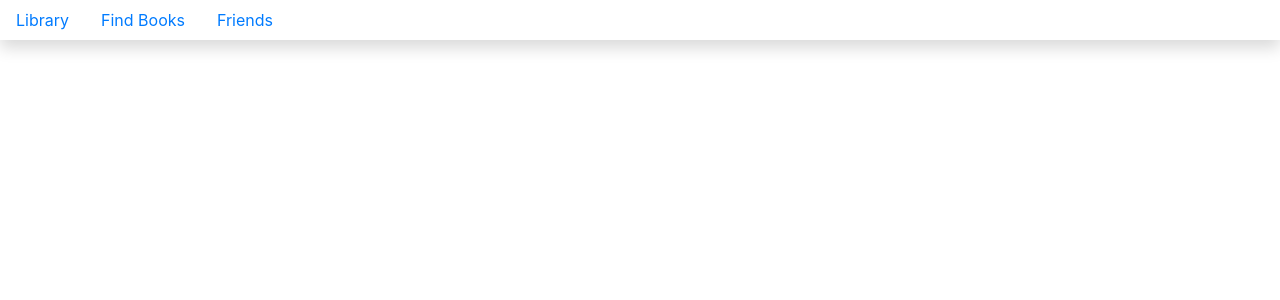
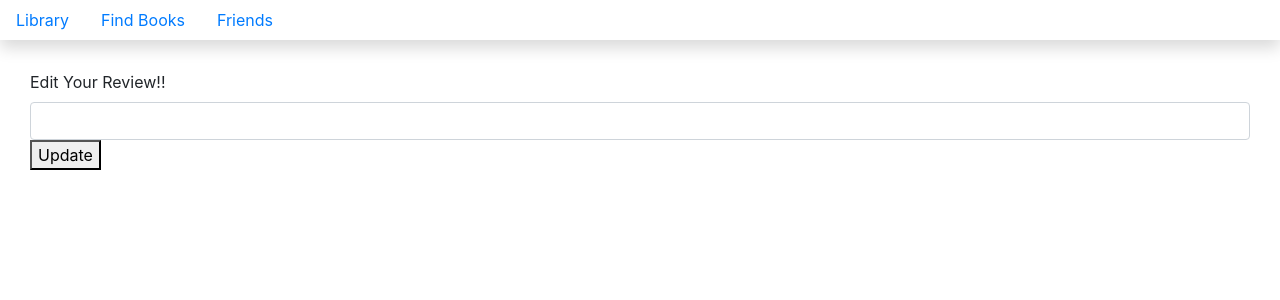
Before and after one commit to Theskiman/my-capstone, a React (Create React App) app: page /review/edit in a window 1280 px wide. Shown: the top 300 px of the page. Built offline with nearby package versions, Linux system fonts and the light colour scheme; no server answers; sample sign-in values are in the browser's storage.

Commit message:
Finished all CRUD for review functionality

```diff
--- a/src/components/ApplicationViews.js
+++ b/src/components/ApplicationViews.js
@@ -8,6 +8,7 @@ import PersonalLibrary from "./books/PersonalLibrary"
 import SearchBooks from "./books/SearchBooks"
 import ReviewBook from "./reviews/review";
 import ReviewManager from "../modules/ReviewManager";
+import ReviewEdit from "./reviews/ReviewEdit";
 
 export default class ApplicationViews extends Component {
     isAuthenticated = () => sessionStorage.getItem("userId") !== null
@@ -93,12 +94,21 @@ export default class ApplicationViews extends Component {
           })
       }
 
-      editReview = (editedReview) => {
-          return ReviewManager.editReview(editedReview)
+      editReview = (editedReview, id) => {
+        console.log(editedReview)
+          return ReviewManager.editReview(editedReview, id)
           .then(review => {
               return review
           })
       }
+
+      deleteReview = (review) => {
+        return ReviewManager.deleteReview(review)
+        .then(review => {
+          return review
+        }
+        )
+    }
 
     render() {
         return (
@@ -144,8 +154,25 @@ export default class ApplicationViews extends Component {
            exact path="/review" render={props => {
             if(this.isAuthenticated()) {
             return <ReviewBook {...props}
+            deleteReview={this.deleteReview}
             getReview={this.getReview}
             postReview={this.postReview}
+            reviews={this.state.reviews}
+            books={this.state.books}
+            getAllReviews={this.getAllReviews}
+            />
+          } else {
+            return <Redirect to="/login"/>
+          }
+        }}
+        />
+        <Route
+           exact path="/review/edit" render={props => {
+            if(this.isAuthenticated()) {
+            return <ReviewEdit
+            {...props}
+            editReview={this.editReview}
+            getReview={this.getReview}
             reviews={this.state.reviews}
             books={this.state.books}
             getAllReviews={this.getAllReviews}
--- /dev/null
+++ b/src/components/reviews/ReviewEdit.js
@@ -0,0 +1,80 @@
+import React, {Component} from "react";
+import ReviewManager from "../../modules/ReviewManager"
+
+
+
+export default class ReviewEdit extends Component {
+
+    state = {
+
+        userId: "",
+      bookId: "",
+      review: "",
+      id: ""
+
+    }
+
+    componentDidMount() {
+        let bookId = sessionStorage.getItem("bookId");
+        bookId = parseInt(bookId);
+
+        ReviewManager.getAllReviews().then(allReviews => {
+        let currentBookReview = allReviews.find(currentBook => currentBook.book.id === bookId)
+
+          this.setState({
+            "review": currentBookReview.review,
+            "userId": parseInt(currentBookReview.userId),
+            "bookId": parseInt(currentBookReview.bookId),
+            "id": parseInt(currentBookReview.id)
+          })
+
+        })
+    }
+    handleFieldChange = evt => {
+        const stateToChange = {};
+        stateToChange[evt.target.id] = evt.target.value;
+        this.setState(stateToChange);
+      };
+
+    handleEditReview = () => {
+
+        let editedReview = {
+            "userId": this.state.userId,
+            "review": this.state.review,
+            "bookId": this.state.bookId,
+            "id": this.state.id
+        }
+        this.props.editReview(editedReview)
+        .then(() => this.props.history.push("/")
+        )}
+
+    render(){
+        console.log(this.state.id)
+        return(
+            <React.Fragment>
+                    <div>
+                        <form>
+                        <label>Edit Your Review!!</label>
+                        <input
+                            type="text"
+                            className="form-control"
+                            onChange={this.handleFieldChange}
+                           required
+                           id="review"
+
+                            // value={this.state.review}
+                            />
+                            <button
+                                type="button"
+                                onClick={this.handleEditReview}
+                                id={this.state.id}
+                                className="editReviewButton"
+                                >Update</button>
+                        </form>
+                    </div>
+
+            </React.Fragment>
+        )
+    }
+
+}
--- a/src/components/reviews/review.js
+++ b/src/components/reviews/review.js
@@ -38,7 +38,8 @@ export default class ReviewBook extends Component {
 
       handleAddReview = (evt) => {
           evt.preventDefault();
-
+          let bookId = sessionStorage.getItem("bookId");
+bookId = parseInt(bookId);
         const newReview = {
             userId: userId,
             bookId: bookId,
@@ -53,17 +54,17 @@ export default class ReviewBook extends Component {
           this.props.history.push("/")
       }
 
-      handleEditReview = (editedReview) => {
-          this.props.editReview(editedReview)
-          .then(review => {
-              this.setState({
-                  reviews: review
-              })
-          })
+
+      handleDeleteReview = (event) => {
+
+
+          this.props.deleteReview(event.target.id)
+          .then(() => this.props.history.push("/"))
       }
 
       render(){
-            // console.log(this.state.reviews)
+          console.log(this.state.reviews)
+
 
           return(
               <React.Fragment>
@@ -73,8 +74,28 @@ export default class ReviewBook extends Component {
 
 
                               (this.state.reviews.review !== "" && this.state.reviews !== "")  ?
-                             ( <div className="trueReview">{this.state.reviews.review}</div>
-                        )
+                        (<form>
+
+                              <img src={this.state.reviews.book && this.state.reviews.book.imgUrl} alt="oops"></img>
+                              <h1>{this.state.reviews.book && this.state.reviews.book.title}</h1>
+                              <h2>{this.state.reviews.book && this.state.reviews.book.author}</h2>
+                              <p>{this.state.reviews.id}</p>
+                              <p className="trueReview">{this.state.reviews.review}</p>
+
+                              <button
+                                type="button"
+                                id={this.state.reviews.id}
+                                onClick={this.handleDeleteReview}
+                                className="reviewDelete"
+                                >Delete Review</button>
+                                <button
+                                type="button"
+                                onClick={() => this.props.history.push("/review/edit")}
+                                className="reviewDelete"
+                                >Edit Review</button>
+
+                             </form>)
+
                               :
                        (<div>
                         <form
--- a/src/modules/ReviewManager.js
+++ b/src/modules/ReviewManager.js
@@ -18,11 +18,19 @@ export default {
 
     editReview(editedReview) {
         return fetch(`${apiURL}/reviews/${editedReview.id}`, {
-          method: "PUT",
+            method: "PATCH",
             headers: {
                 "Content-Type": "application/json"
             },
             body: JSON.stringify(editedReview)
-        }).then(data => data.json());
+        })
+    },
+
+    deleteReview(id) {
+        return fetch(`${apiURL}/reviews/${id}`, {
+            method: "DELETE"
+        })
+
+
     }
 }
```
Also changed, not shown: API/library.json (+13 -14 lines). Lines whose indentation alone changed are shown as unchanged.
